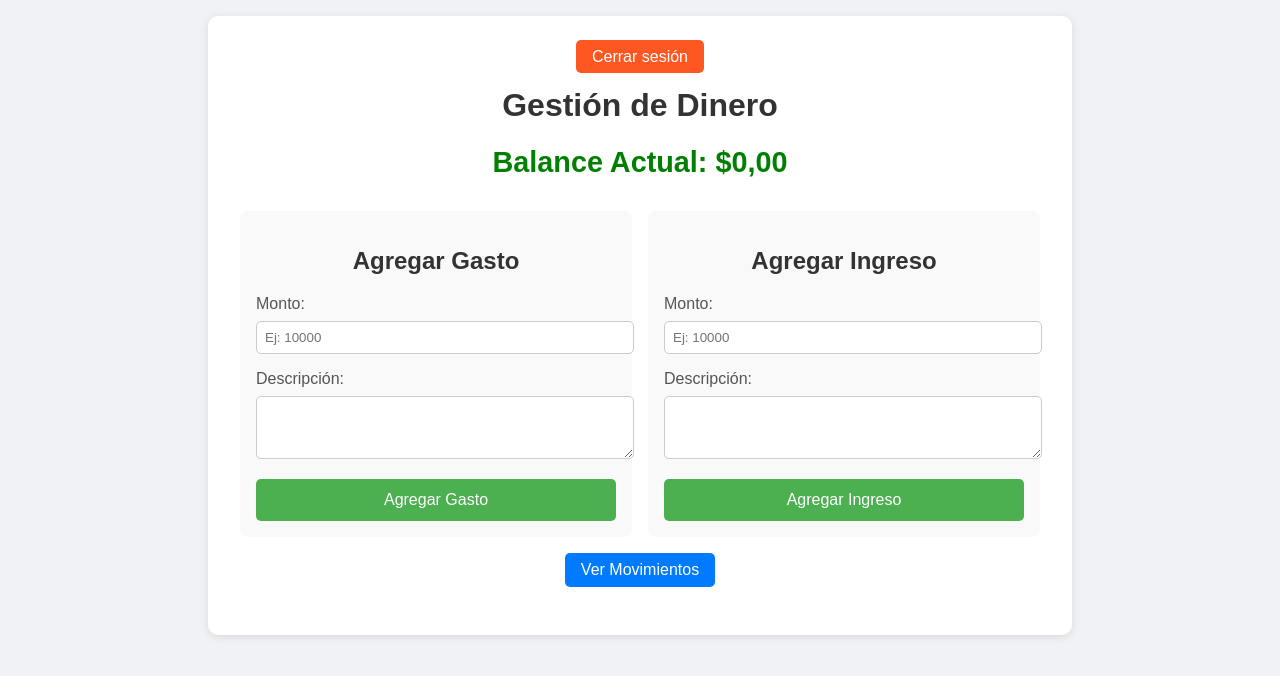
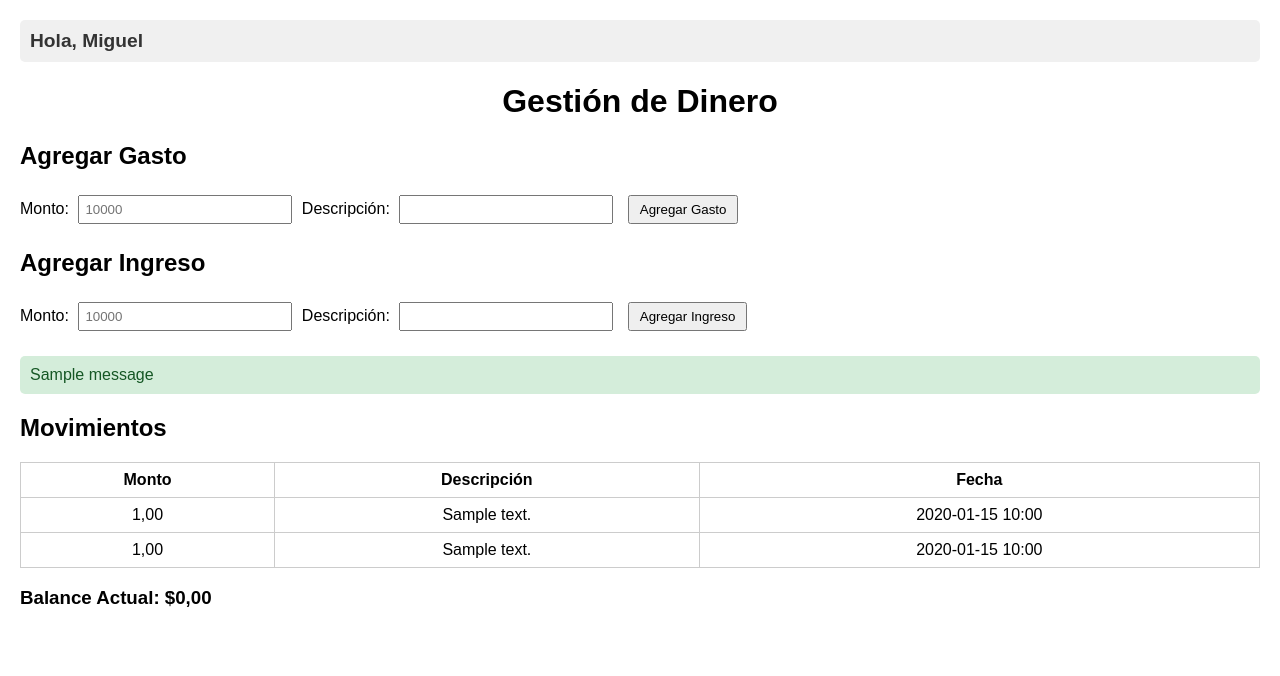
Before and after one commit to Miguellunab/Gestion-de-Dinero, a Flask app: page / in a window 1280 px wide. Shown: the top 676 px of the page. Run offline with Flask 3, Linux system fonts and the light colour scheme; tables that the repository leaves empty hold one stand-in row (values such as "Sample post"); one stand-in notice (Sample message) is shown.

Commit message:
Actualiza app.py e index.html en templates

```diff
--- a/app.py
+++ b/app.py
@@ -6,11 +6,10 @@ from datetime import datetime
 
 app = Flask(__name__)
 
-# Configuración de la SECRET_KEY (puedes configurarla desde una variable de entorno)
+# Configuración de la SECRET_KEY (puedes cambiarla o configurarla desde una variable de entorno)
 app.config['SECRET_KEY'] = os.environ.get('SECRET_KEY', 'super-secret-key')
 
-# Configuración de la base de datos: usa la variable DATABASE_URL de Render si existe,
-# o el External Database URL que proporcionaste.
+# Configuración de la base de datos: usa DATABASE_URL en producción, o el External Database URL
 app.config['SQLALCHEMY_DATABASE_URI'] = os.environ.get(
     'DATABASE_URL',
     'postgresql://gestiondinero_user:sbZYaGViuEdnEOoVl3OuvJgqBaJPOHym@dpg-cvg6fgdumphs73dem04g-a.oregon-postgres.render.com/gestiondinero'
@@ -60,7 +59,9 @@ def agregar_gasto():
     descripcion = request.form.get('descripcion')
     if monto:
         try:
-            nuevo_gasto = Gasto(monto=float(monto), descripcion=descripcion)
+            # Si el valor tiene formato (puntos y comas), limpia el valor:
+            monto_clean = monto.replace(".", "").replace(",", ".")
+            nuevo_gasto = Gasto(monto=float(monto_clean), descripcion=descripcion)
             db.session.add(nuevo_gasto)
             db.session.commit()
             flash("Gasto agregado exitosamente.", "success")
@@ -78,7 +79,8 @@ def agregar_ingreso():
     descripcion = request.form.get('descripcion')
     if monto:
         try:
-            nuevo_ingreso = Ingreso(monto=float(monto), descripcion=descripcion)
+            monto_clean = monto.replace(".", "").replace(",", ".")
+            nuevo_ingreso = Ingreso(monto=float(monto_clean), descripcion=descripcion)
             db.session.add(nuevo_ingreso)
             db.session.commit()
             flash("Ingreso agregado exitosamente.", "success")
@@ -89,13 +91,7 @@ def agregar_ingreso():
         flash("El campo monto es obligatorio.", "warning")
     return redirect(url_for('index'))
 
-# Ruta para cerrar sesión (dummy, ya que no implementamos autenticación)
-@app.route('/logout')
-def logout():
-    flash("Sesión cerrada.", "info")
-    return redirect(url_for('index'))
-
-# Arranque de la aplicación, usando el puerto proporcionado por Render o 5000 por defecto
+# Arranque de la aplicación: Render inyecta la variable PORT; usamos 5000 por defecto.
 if __name__ == '__main__':
     port = int(os.environ.get('PORT', 5000))
     app.run(host='0.0.0.0', port=port)
--- a/templates/index.html
+++ b/templates/index.html
@@ -2,271 +2,146 @@
 <html lang="es">
   <head>
     <meta charset="UTF-8" />
-    <meta
-      name="viewport"
-      content="width=device-width, initial-scale=1.0" />
     <title>Gestión de Dinero</title>
     <style>
-      /* Estilos básicos */
       body {
         font-family: Arial, sans-serif;
-        background: #f0f2f5;
-        margin: 0;
-        padding: 1rem;
+        margin: 20px;
       }
-      .container {
-        max-width: 800px;
-        margin: 0 auto;
-        background: #fff;
-        padding: 2rem;
-        border-radius: 10px;
-        box-shadow: 0 2px 10px rgba(0, 0, 0, 0.1);
+      .header {
+        display: flex;
+        justify-content: space-between;
+        align-items: center;
+        background: #f0f0f0;
+        padding: 10px;
+        border-radius: 5px;
       }
-      h1,
-      h2 {
-        text-align: center;
+      .greeting {
+        font-size: 1.2em;
+        font-weight: bold;
         color: #333;
       }
-      .balance {
-        font-size: 1.8rem;
+      h1 {
         text-align: center;
-        margin-bottom: 2rem;
-        color: green;
-        font-weight: bold;
       }
-      .forms {
-        display: flex;
-        justify-content: space-between;
-        gap: 1rem;
-        flex-wrap: wrap;
+      form {
+        margin: 20px 0;
       }
-      .form-box {
-        flex: 1;
-        min-width: 300px;
-        background: #f9f9f9;
-        padding: 1rem;
-        border-radius: 8px;
+      input[type='text'] {
+        padding: 5px;
+        margin: 5px;
+        width: 200px;
       }
-      label {
-        display: block;
-        margin-top: 1rem;
-        color: #555;
-      }
-      /* Cambiamos a input type="text" para aplicar formato */
-      input[type='text'],
-      textarea {
-        width: 100%;
-        padding: 0.5rem;
-        margin-top: 0.5rem;
-        border: 1px solid #ccc;
-        border-radius: 5px;
-      }
-      .btn {
-        margin-top: 1rem;
-        background: #4caf50;
-        color: #fff;
-        border: none;
-        padding: 0.75rem;
-        width: 100%;
-        border-radius: 5px;
-        cursor: pointer;
-        font-size: 1rem;
-        transition: background 0.3s ease;
-      }
-      .btn:hover {
-        background: #45a049;
-      }
-      .toggle-btn {
-        display: block;
-        margin: 1rem auto;
-        background: #007bff;
-        color: #fff;
-        padding: 0.5rem 1rem;
-        border: none;
-        border-radius: 5px;
-        cursor: pointer;
-        font-size: 1rem;
-      }
-      .tabla-movimientos {
-        display: none;
-        margin-top: 2rem;
+      button {
+        padding: 5px 10px;
+        margin: 5px;
       }
       table {
         width: 100%;
         border-collapse: collapse;
+        margin-top: 20px;
       }
-      table th,
-      table td {
-        border: 1px solid #ddd;
-        padding: 0.75rem;
+      table,
+      th,
+      td {
+        border: 1px solid #ccc;
+      }
+      th,
+      td {
+        padding: 8px;
         text-align: center;
       }
-      table th {
-        background: #f4f4f4;
+      .flash {
+        margin: 10px 0;
+        padding: 10px;
+        border-radius: 5px;
       }
-      .deshacer-btn {
-        background: #dc3545;
-        color: #fff;
-        border: none;
-        padding: 0.25rem 0.5rem;
-        border-radius: 3px;
-        cursor: pointer;
+      .flash-success {
+        background: #d4edda;
+        color: #155724;
       }
-      .logout {
-        text-align: center;
-        margin-bottom: 1rem;
+      .flash-danger {
+        background: #f8d7da;
+        color: #721c24;
       }
-      .logout a {
-        background: #ff5722;
-        color: #fff;
-        padding: 0.5rem 1rem;
-        text-decoration: none;
-        border-radius: 5px;
+      .flash-warning {
+        background: #fff3cd;
+        color: #856404;
       }
     </style>
   </head>
   <body>
-    <div class="container">
-      <div class="logout">
-        <a href="{{ url_for('logout') }}">Cerrar sesión</a>
+    <div class="header">
+      <div class="greeting">Hola, Miguel</div>
     </div>
+
     <h1>Gestión de Dinero</h1>
-      <div class="balance">Balance Actual: ${{ balance|format_money }}</div>
-      <div class="forms">
-        <!-- Formulario para agregar un gasto -->
-        <div class="form-box">
+
+    <!-- Formulario para agregar gasto -->
     <h2>Agregar Gasto</h2>
     <form
       action="{{ url_for('agregar_gasto') }}"
       method="post">
-            <label for="monto_gasto">Monto:</label>
-            <!-- Se usa type="text" para aplicar formato en tiempo real -->
+      <label>Monto:</label>
       <input
         type="text"
-              id="monto_gasto"
         name="monto"
-              onblur="formatCurrencyOnBlur(this)"
-              placeholder="Ej: 10000"
+        placeholder="10000"
         required />
+      <label>Descripción:</label>
+      <input
+        type="text"
+        name="descripcion" />
+      <button type="submit">Agregar Gasto</button>
+    </form>
 
-            <label for="descripcion_gasto">Descripción:</label>
-            <textarea
-              id="descripcion_gasto"
-              name="descripcion"
-              rows="3"></textarea>
-
-            <button
-              class="btn"
-              type="submit">
-              Agregar Gasto
-            </button>
-          </form>
-        </div>
-        <!-- Formulario para agregar un ingreso -->
-        <div class="form-box">
+    <!-- Formulario para agregar ingreso -->
     <h2>Agregar Ingreso</h2>
     <form
       action="{{ url_for('agregar_ingreso') }}"
       method="post">
-            <label for="monto_ingreso">Monto:</label>
+      <label>Monto:</label>
       <input
         type="text"
-              id="monto_ingreso"
         name="monto"
-              onblur="formatCurrencyOnBlur(this)"
-              placeholder="Ej: 10000"
+        placeholder="10000"
         required />
+      <label>Descripción:</label>
+      <input
+        type="text"
+        name="descripcion" />
+      <button type="submit">Agregar Ingreso</button>
+    </form>
 
-            <label for="descripcion_ingreso">Descripción:</label>
-            <textarea
-              id="descripcion_ingreso"
-              name="descripcion"
-              rows="3"></textarea>
+    <!-- Mostrar mensajes flash -->
+    {% with messages = get_flashed_messages(with_categories=true) %} {% if
+    messages %} {% for category, message in messages %}
+    <div class="flash flash-{{ category }}">{{ message }}</div>
+    {% endfor %} {% endif %} {% endwith %}
 
-            <button
-              class="btn"
-              type="submit">
-              Agregar Ingreso
-            </button>
-          </form>
-        </div>
-      </div>
-      <!-- Botón para mostrar/ocultar movimientos -->
-      <button
-        class="toggle-btn"
-        onclick="toggleMovimientos()">
-        Ver Movimientos
-      </button>
-
-      <!-- Sección para mostrar los movimientos en una tabla -->
-      <div
-        class="tabla-movimientos"
-        id="tablaMovimientos">
+    <!-- Tabla de movimientos -->
     <h2>Movimientos</h2>
-        {% if movimientos %}
     <table>
-          <thead>
       <tr>
-              <th>Tipo</th>
         <th>Monto</th>
         <th>Descripción</th>
         <th>Fecha</th>
-              <th>Acciones</th>
       </tr>
-          </thead>
-          <tbody>
-            {% for mov in movimientos %}
+      {% for gasto in gastos %}
       <tr>
-              <td>{{ mov.tipo }}</td>
-              <td>${{ mov.monto|format_money }}</td>
-              <td>{{ mov.descripcion if mov.descripcion else "-" }}</td>
-              <td>{{ mov.fecha.strftime('%Y-%m-%d %H:%M') }}</td>
-              <td>
-                <form
-                  action="{{ url_for('deshacer_movimiento', tipo=mov.tipo|lower, mov_id=mov.id) }}"
-                  method="post"
-                  style="display: inline">
-                  <button
-                    type="submit"
-                    class="deshacer-btn">
-                    Deshacer
-                  </button>
-                </form>
-              </td>
+        <td>{{ gasto.monto|format_money }}</td>
+        <td>{{ gasto.descripcion or "-" }}</td>
+        <td>{{ gasto.fecha.strftime('%Y-%m-%d %H:%M') }}</td>
+      </tr>
+      {% endfor %} {% for ingreso in ingresos %}
+      <tr>
+        <td>{{ ingreso.monto|format_money }}</td>
+        <td>{{ ingreso.descripcion or "-" }}</td>
+        <td>{{ ingreso.fecha.strftime('%Y-%m-%d %H:%M') }}</td>
       </tr>
       {% endfor %}
-          </tbody>
     </table>
-        {% else %}
-        <p>No hay movimientos registrados.</p>
-        {% endif %}
-      </div>
-    </div>
 
-    <script>
-      // Función que formatea el valor del campo al salir (blur)
-      function formatCurrencyOnBlur(field) {
-        let value = field.value;
-        // Eliminar puntos y reemplazar la coma por punto para convertir a número
-        value = value.replace(/\./g, '').replace(',', '.');
-        let num = parseFloat(value);
-        if (!isNaN(num)) {
-          // Se formatea usando toLocaleString para el formato español
-          field.value = num.toLocaleString('es-ES', {
-            minimumFractionDigits: 2,
-            maximumFractionDigits: 2,
-          });
-        }
-      }
-
-      function toggleMovimientos() {
-        var tabla = document.getElementById('tablaMovimientos');
-        if (tabla.style.display === 'none' || tabla.style.display === '') {
-          tabla.style.display = 'block';
-        } else {
-          tabla.style.display = 'none';
-        }
-      }
-    </script>
+    <h3>Balance Actual: ${{ balance|format_money }}</h3>
   </body>
 </html>
```
Lines whose indentation alone changed are shown as unchanged.
